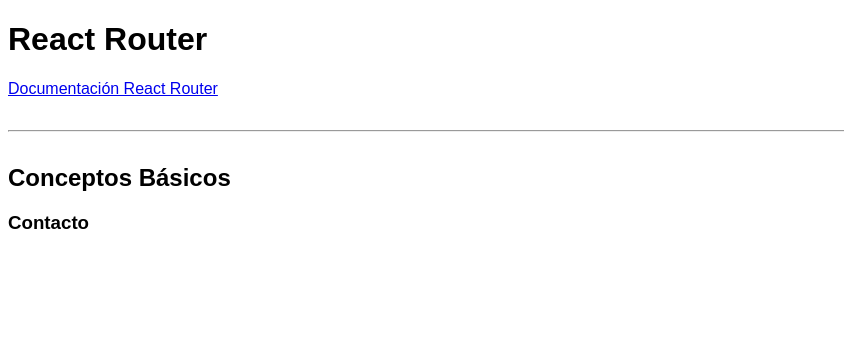
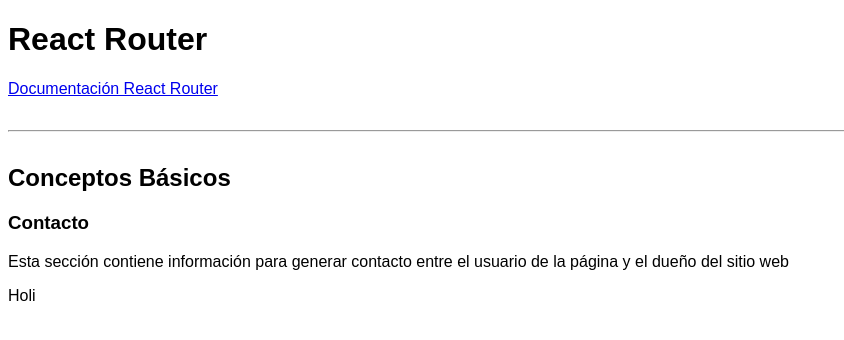
Before and after one commit to AOcelopilli/React-router-jm, a React (Create React App) app in the folder react-router/: page /contacto in a window 1280 px wide. Shown: the top 340 px of the page, without its empty margins (0-844 px from the left). Built offline with nearby package versions, Linux system fonts and the light colour scheme.

Commit message:
componentes y paginas

```diff
--- a/react-router/src/components/ConceptosBasicos.js
+++ b/react-router/src/components/ConceptosBasicos.js
@@ -1,4 +1,6 @@
 import { BrowserRouter as Router, Route, Switch } from "react-router-dom";
+import { Acerca } from "../pages/Acerca";
+import { Contacto } from "../pages/Contacto";
 
 export const ConceptosBasicos = () => {
   return (
@@ -7,11 +9,17 @@
       <Router>
         <Switch>
           <Route exact path="/acerca">
-            <h3>Acerca</h3>
+            <Acerca />
           </Route>
-          <Route exact path="/contacto">
-            <h3>Contacto</h3>
-          </Route>
+          {/* <Route exact path="/contacto" component={Contacto} /> */}
+          <Route
+            path="/contacto"
+            children={
+              <>
+                <Contacto /> <p>Holi</p>
+              </>
+            }
+          />
           <Route exact path="/">
             <h3>Home</h3>
             <p>Bienvenidos</p>
--- /dev/null
+++ b/react-router/src/pages/Acerca.js
@@ -0,0 +1,10 @@
+import React from "react";
+
+export const Acerca = () => {
+  return (
+    <div>
+      <h3>Acerca</h3>
+      <p>Aquí encontraras más información sobre el dueño de esta página web</p>
+    </div>
+  );
+};
--- /dev/null
+++ b/react-router/src/pages/Contacto.js
@@ -0,0 +1,13 @@
+import React from "react";
+
+export const Contacto = () => {
+  return (
+    <div>
+      <h3>Contacto</h3>
+      <p>
+        Esta sección contiene información para generar contacto entre el usuario
+        de la página y el dueño del sitio web
+      </p>
+    </div>
+  );
+};
```
